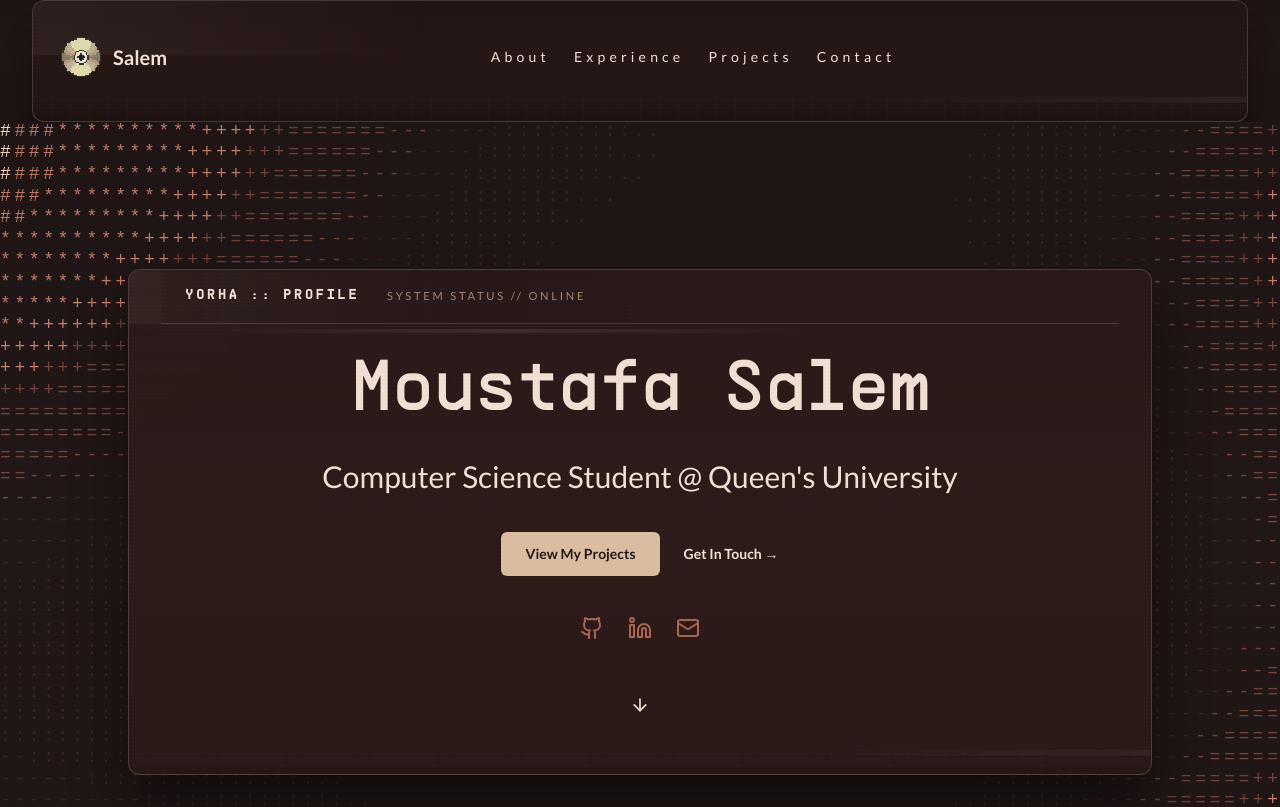
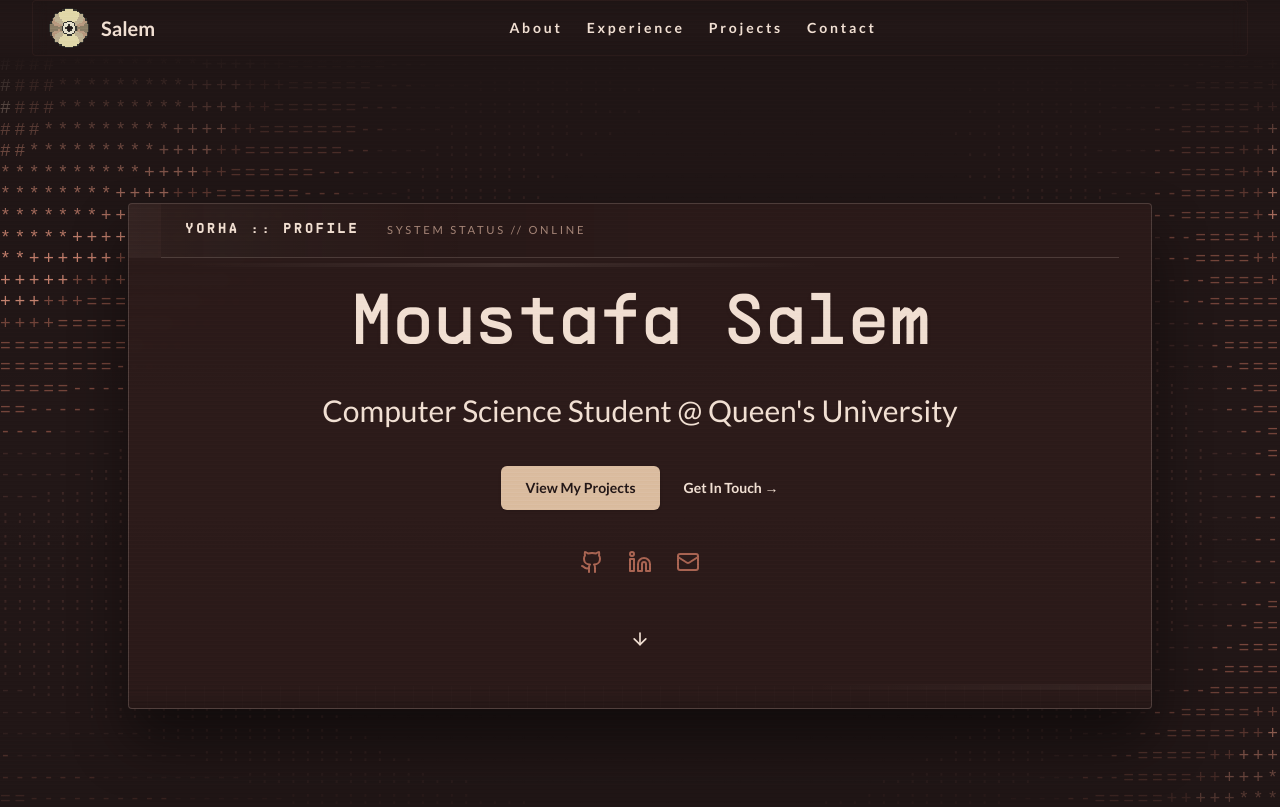
Before and after one commit to tTrmc/msalem, a Next.js app: page / in a window 1280 px wide. Shown: the top 807 px of the page. Built offline with nearby package versions, Linux system fonts and the light colour scheme.

Commit message:
feat: added fade to hero section

```diff
--- a/src/app/globals.css
+++ b/src/app/globals.css
@@ -16,7 +16,7 @@
   --panel-shadow: 0 28px 48px rgba(39, 23, 20, 0.35);
 
   /* Common variables */
-  --border-radius: 0.5rem;
+  --border-radius: 0.25rem;
   --transition-speed: 0.3s;
   --box-shadow: 0 2px 10px rgba(0, 0, 0, 0.1);
 }
@@ -140,7 +140,7 @@ body {
   position: relative;
   background: var(--panel-surface);
   border: 1px solid var(--panel-border);
-  border-radius: 0.75rem;
+  border-radius: 0.25rem;
   box-shadow: var(--panel-shadow);
   overflow: hidden;
   display: flex;
@@ -286,7 +286,7 @@ body {
 
 .input-field {
   width: 100%;
-  border-radius: 0.6rem;
+  border-radius: 0.25rem;
   background: var(--panel-surface-muted);
   border: 1px solid var(--panel-border);
   padding: 0.75rem 0.9rem;
--- a/src/components/hero-section.tsx
+++ b/src/components/hero-section.tsx
@@ -61,6 +61,20 @@ export function HeroSection() {
   return (
       <section id="hero" className="min-h-screen flex items-center justify-center relative overflow-hidden crt-scanlines">
         <ASCIIBackground/>
+        <div className="pointer-events-none absolute inset-0" aria-hidden>
+          <div
+            className="absolute inset-x-0 top-0 h-48"
+            style={{
+              background: "linear-gradient(to bottom, var(--background) 0%, rgba(220,200,187,0) 100%)",
+            }}
+          />
+          <div
+            className="absolute inset-x-0 bottom-0 h-48"
+            style={{
+              background: "linear-gradient(to top, var(--background) 0%, rgba(220,200,187,0) 100%)",
+            }}
+          />
+        </div>
         <NierPanel
           heading="YoRHa :: Profile"
           subtitle="SYSTEM STATUS // ONLINE"
--- a/src/components/navigation.tsx
+++ b/src/components/navigation.tsx
@@ -6,7 +6,6 @@ import { useState, useEffect } from "react"
 import { Menu, X } from "lucide-react"
 import { motion, AnimatePresence } from "framer-motion"
 import { smoothSpring, fadeInDown, staggerContainer, staggerItem } from "@/lib/animations"
-import { NierPanel } from "@/components/ui/nier-panel"
 
 export function Navigation() {
   const [isOpen, setIsOpen] = useState(false)
@@ -35,9 +34,14 @@ export function Navigation() {
           role="navigation"
           aria-label="Main navigation"
         >
-          <div className="mx-auto max-w-7xl px-4 sm:px-6 lg:px-8 relative">
-            <NierPanel variant="muted" compact className="nier-panel--no-axis">
-              <div className="flex h-16 items-center justify-between">
+          <div className="mx-auto max-w-7xl px-4 sm:px-6 lg:px-8">
+            <div
+              className="flex h-14 items-center justify-between rounded-sm border px-4 backdrop-blur-sm"
+              style={{
+                borderColor: "color-mix(in srgb, var(--accent) 55%, transparent)",
+                backgroundColor: "color-mix(in srgb, var(--background) 82%, transparent)",
+              }}
+            >
               <Link href="#hero" className="flex items-center space-x-3">
                 <Image
                   src="/images/logo.png"
@@ -60,13 +64,12 @@ export function Navigation() {
                     <motion.div key={item.href}>
                       <Link
                         href={item.href}
-                          className="rounded-md px-6 py-2 text-sm font-medium font-body tracking-[0.3em]"
+                        className="px-3 py-2 text-sm font-semibold font-body tracking-[0.2em] text-[var(--foreground)] hover:text-[var(--primary)]"
                       >
                         <motion.span
-                            whileHover={{ y: -2, scale: 1.02 }}
+                          whileHover={{ y: -1, scale: 1.01 }}
                           transition={smoothSpring}
-                            className="block transition-colors duration-150 hover:text-[var(--primary)]"
-                            style={{ color: "var(--foreground)" }}
+                          className="block"
                         >
                           {item.label}
                         </motion.span>
@@ -79,7 +82,7 @@ export function Navigation() {
               <div className="flex items-center">
                 <motion.button
                   onClick={() => setIsOpen(!isOpen)}
-                    className="md:hidden inline-flex items-center justify-center rounded-md p-2 transition-transform duration-150 hover:bg-[var(--accent)] hover:text-[var(--foreground)]"
+                  className="md:hidden inline-flex items-center justify-center rounded-sm p-2 transition-transform duration-150 hover:bg-[var(--accent)] hover:text-[var(--foreground)]"
                   whileHover={{ scale: 1.05 }}
                   whileTap={{ scale: 0.95 }}
                   transition={smoothSpring}
@@ -90,7 +93,6 @@ export function Navigation() {
                 </motion.button>
               </div>
             </div>
-            </NierPanel>
           </div>
 
         {/* Mobile Navigation Menu */}
@@ -98,16 +100,19 @@ export function Navigation() {
           <AnimatePresence>
             {isOpen && (
                 <motion.div
-                  className="md:hidden mt-3 px-4 sm:px-6 lg:px-8"
+                  className="md:hidden mt-2 px-4 sm:px-6 lg:px-8"
                   variants={fadeInDown}
                   initial="initial"
                   animate="animate"
                   exit="exit"
                   transition={smoothSpring}
                 >
-                  <NierPanel variant="muted" compact className="nier-panel--no-axis">
                   <motion.div
-                      className="space-y-1"
+                    className="space-y-1 rounded-sm border px-3 py-3"
+                    style={{
+                      borderColor: "color-mix(in srgb, var(--accent) 55%, transparent)",
+                      backgroundColor: "color-mix(in srgb, var(--background) 90%, transparent)",
+                    }}
                     variants={staggerContainer}
                     initial="initial"
                     animate="animate"
@@ -117,14 +122,13 @@ export function Navigation() {
                         <Link
                           href={item.href}
                           onClick={() => setIsOpen(false)}
-                            className="block rounded-md px-3 py-2 text-sm font-body tracking-[0.2em] text-[var(--stone)] hover:text-[var(--primary)]"
+                          className="block rounded-sm px-3 py-2 text-base font-semibold font-body tracking-[0.2em] text-[var(--stone)] hover:text-[var(--primary)]"
                         >
                           {item.label}
                         </Link>
                       </motion.div>
                     ))}
                   </motion.div>
-                  </NierPanel>
                 </motion.div>
             )}
           </AnimatePresence>
```
Lines whose indentation alone changed are shown as unchanged.
